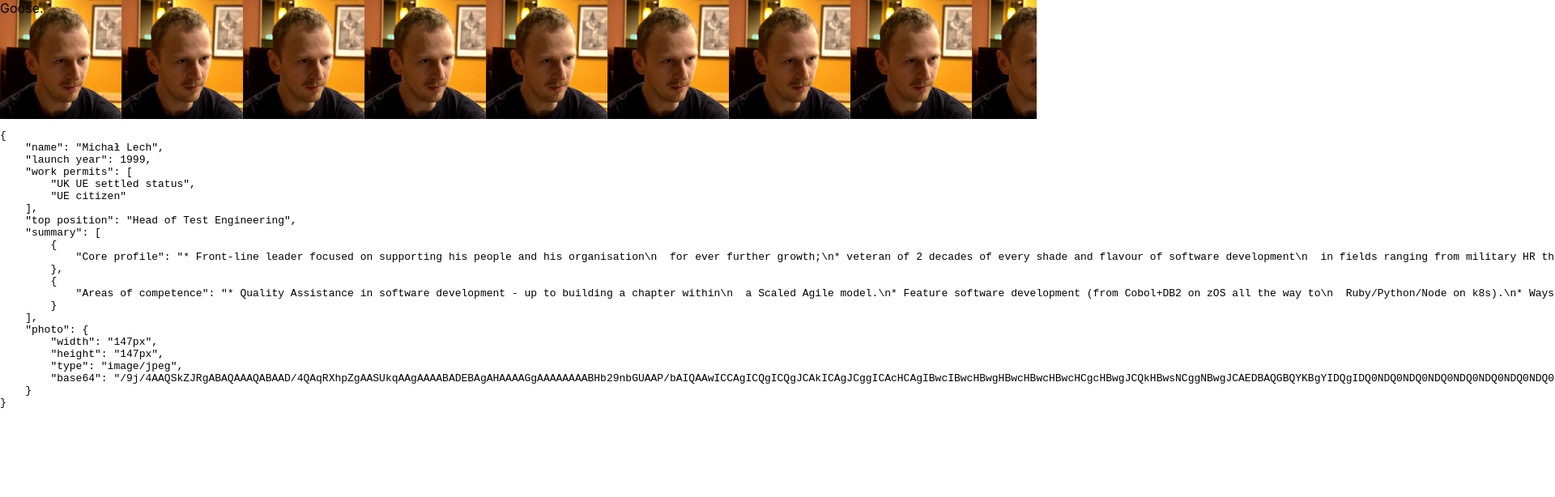
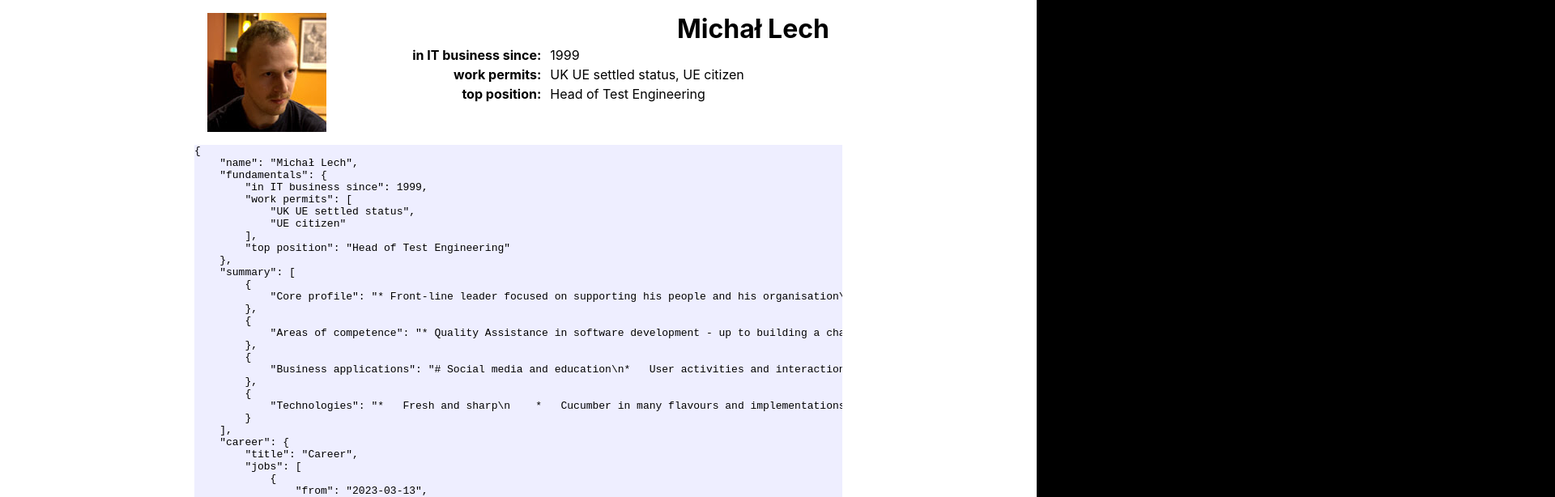
Before and after one commit to akseiya/cvml, a React (Create React App) app in the folder tsx/: page / in a window 1280 px wide. Shown: the top 614 px of the page at 81% size, 1920 px wide, since content can reach past the window. Built offline with nearby package versions, Linux system fonts and the light colour scheme.

Commit message:
header rendered as a flex box with photo disappearing at lowest widths

```diff
--- a/tsx/public/AuthorsResume.yaml
+++ b/tsx/public/AuthorsResume.yaml
@@ -1,9 +1,10 @@
 name: Michał Lech
-launch year: 1999
-work permits:
-  - UK UE settled status
-  - UE citizen
-top position: Head of Test Engineering
+fundamentals:
+  in IT business since: 1999
+  work permits:
+    - UK UE settled status
+    - UE citizen
+  top position: Head of Test Engineering
 summary:
   - Core profile: |-
       * Front-line leader focused on supporting his people and his organisation
@@ -21,6 +22,103 @@ summary:
       * Ways of working and platform design and supervision (implementation, tooling,
         spiking, preaching).
       * Platform building and maintenance (be it z/OS's Control-M or gitLab CI/CD)
+  - Business applications: |-
+      # Social media and education
+      *   User activities and interactions with tracking and analysis.
+          *   Managing and leveraging digital communities.
+          *   Content authoring with 3rd party integrated software- text, video, SCORMs.
+      # Fintech
+        *   Reconciliation (DuCo)
+        *   Cash markets
+            *   Trading platforms: orders management, matching, post-processes.
+            *   Market data systems: feed handlers, aggregators, publishers.
+        *   Derivatives trading support
+            *   Third parties structure, trading, commissions, warehouse receipts.
+            *   Data migration and reconciliation, external interfaces.
+        *   Banking systems
+            *   Corporate tables, self-service access including security.
+            *   Customer contacts, statements and mailing.
+        *   Video production
+            *   Support for gathering rushes, approval, tagging, logging, transcoding and other tasks throughout the workflow from recording to broadcast.
+  - Technologies: |-
+        *   Fresh and sharp
+            *   Cucumber in many flavours and implementations
+            *   Python, Node.js and Ruby without Rails
+            *   gitLab CI/CD (in-depth)
+            *   Dockerfiles, helm templates, kubectl
+            *   POSIX (admin/scriptmaster) and Windows (power user who enables WSL anyway)
+            *   REST with its cousins and friends (openAPI, RAML)
+            *   The Web (HTML, CSS, JS, HAML, JQ, Marionette tricks etc)
+            *   webdrivers and add-ons (webdriver.io, Capybara, site Prism, pure Selenium)
+            *   pure SQL, postgres
+        *   A day's refresher will do it
+            *   `git rebase`s from hell
+            *   Bamboo, Jenkins, Go Pipelines
+            *   Browserstack and Saucelabs
+            *   Express.js, Sinatra, Grape
+            *   Rake, make, NPM runscripts and configs
+        *   Would require a week or two to use daily again
+            *   COBOL, JCL, PHP, C++, Visual Basic, Java
+            *   Mainframe tools (TSO/ISPF/SDSF, Control-M, CICS, Serena, Xpediter)
+            *   Sequel and DataMapper, Oracle procs, DB2 with tooling
+career:
+  title: Career
+  jobs:
+    - from: 2023-03-13
+      id: GR
+      company:
+        name: Global Relay
+      position:
+        name: Lead SDET
+    - from: 2022-11
+      to:   2023-01
+      id: shred
+      company:
+        name: Schroders (inside IR35)
+      position:
+        name: QE learning lead
+      description: |-
+        # Description
+
+        Initially an attempt to liaise between 3 counterparties to deliver
+        a learning project with associated materials and processes. After
+        communications with the customer contact collapsing, I focused on
+        creating a code exercises sandbox inspired by W3Schools and the first
+        learning module delivered by it.
+
+        The project served as a clear indication where my consultancy and management
+        skills have their limits. That is: I don't really function well when completely
+        exposed on all sides with a high-difficulty "partner" on each side. I need
+        at least one solid wall to put my back against.
+    - id: athena
+      from: 2020-04-01
+      to: 2021-10-01
+      company:
+        name: British Telecom (outside IR35)
+        link: https://www.mediaandbroadcast.bt.com/vena.html
+      position:
+        name: SDET
+        link: https://testguild.com/sdet/
+        description: |-
+          # Stuff done
+          1.  Retiring a contraption based on Robot Framework (a perfect silo) and
+              replacing it with a squad-maintained CCIT suite. This was my nominal
+              job which took around 4 sprints since it needed to be in Java.
+          1.  The devops side: deployment scripts (k8s), Helm charts and gitLab CI/CD
+              workflows.
+          1.  Creating a well received E2E testing framework in Python, where all Athena
+              project conventions (regarding k8s clusters, Hashicorp Vault secrets and
+              managing JSON API-s) were encapsulated so that all boilerplate for a new
+              API could be specified with its name and the name of squad that owned it
+              (while rebels and legacy code required merciful amounts of extra code)
+          1.  Creating, reshaping and maintaining auxiliary tools (standalone mocks,
+              proxies etc).
+          1.  BDD evangelism, including broad introduction of Cucumber and constant work
+              towards having it used as intended.
+    - id: fuse
+      from: 2018-05
+      to: 2019-12
+      company: Fuse Universal
 photo:
   width: 147px
   height: 147px
--- a/tsx/src/App.css
+++ b/tsx/src/App.css
@@ -1,3 +1,36 @@
-.App {
-  text-align: center;
+* {
+  box-sizing: border-box;
+  font-size: 1em;
 }
+
+body {
+  background-color: black;
+}
+
+#root {
+  background-color: white;
+}
+
+.resume-root {
+  background-color: white;
+
+  height: 100vh;
+  max-width: 50em;
+
+  margin-left: auto;
+  margin-right: auto;
+
+  display: flex;
+  flex-direction: column;
+}
+
+main {
+  flex-grow: 10;
+  overflow-y: auto;
+}
+
+.resume-root pre {
+  background-color: #eef;
+  overflow-x: auto;
+  margin: 0;
+}
--- a/tsx/src/App.tsx
+++ b/tsx/src/App.tsx
@@ -1,12 +1,13 @@
 import './App.css';
 
-import React, { useEffect, useState } from 'react';
+import React, { useEffect } from 'react';
 
-import { resume, YAMLResume } from './Resume';
-import { jdmp } from './utils/debug';;
+import CVHeader from './CVHeader';
+import { resume } from './Resume';
+import { jdmp } from './utils/debug';
 
 export default function App() {
-  const [currentResume, setCurrentResume] = useState({} as YAMLResume);
+  const [currentResume, setCurrentResume] = resume.useState();
 
   useEffect(() => {
     resume.loadStaticDefault(setCurrentResume);
@@ -17,15 +18,12 @@ export default function App() {
   }, []);
 
   return (
-    <div>
-      <header style={resume.photoAsBG(currentResume)}>
-        Goose.
-      </header>
-      <pre>
-        {
-          jdmp(currentResume)
-        }
-      </pre>
+    <div className="resume-root">
+      <CVHeader currentResume={currentResume} />
+      <main>
+        <pre>{jdmp(currentResume)}</pre>
+      </main>
+      <footer>Some footer.</footer>
     </div>
   );
 }
--- /dev/null
+++ b/tsx/src/CVHeader.css
@@ -0,0 +1,37 @@
+.resume-root > header header {
+  font-size: 2em;
+  font-weight: bold;
+  text-align: right;
+}
+
+.resume-root > header {
+  display: flex;
+}
+
+.resume-root header div {
+  margin: 1em;
+}
+
+.resume-root header div:nth-child(1) {
+  display: none;
+}
+
+@media screen and (min-width: 670px) {
+  .resume-root header div:nth-child(1) {
+    display: block;
+  }
+}
+
+.resume-root header div:nth-child(2) {
+  flex-grow: 8;
+}
+
+.resume-root header div {
+  display: flex;
+  flex-direction: column;
+}
+
+.resume-root header th {
+  text-align: right;
+  padding-right: 0.5em;
+}
--- /dev/null
+++ b/tsx/src/CVHeader.tsx
@@ -0,0 +1,35 @@
+import './CVHeader.css';
+
+import React from 'react';
+
+import { resume, YAMLResume } from './Resume';
+
+export default function CVHeader(props: { currentResume: YAMLResume }) {
+  const { currentResume } = props;
+  if (!currentResume.name) {
+    return <header />;
+  }
+  const core = currentResume.fundamentals;
+  type CoreLine = [string, string | string[]];
+  const coreLine = (pair: CoreLine) => {
+    const [key, value] = pair;
+    return (
+      <tr>
+        <th>{key}:</th>
+        <td>{Array.isArray(value) ? value.join(', ') : value}</td>
+      </tr>
+    );
+  };
+  const coreTable = Object.entries(core).map(coreLine);
+  return (
+    <header>
+      <div style={resume.photoAsBackground(currentResume)}>&nbsp;</div>
+      <div>
+        <header>{currentResume.name}</header>
+        <table>
+          <tbody>{coreTable}</tbody>
+        </table>
+      </div>
+    </header>
+  );
+}
--- /dev/null
+++ b/tsx/src/Resume.ts
@@ -0,0 +1,45 @@
+import React, { useState } from 'react';
+import YAML from 'yaml';
+
+import httpClient from './http/client';
+
+interface ResumePhoto {
+  base64: string;
+  width: string;
+  height: string;
+  type: string;
+}
+
+export interface YAMLResume {
+  photo?: ResumePhoto;
+  name: string;
+  fundamentals: {
+    [key: string]: string | string[];
+  };
+}
+
+type ResumeStateSetter = React.Dispatch<
+  React.SetStateAction<YAMLResume>
+>;
+
+export const resume = {
+  loadStaticDefault: async (
+    setState: ResumeStateSetter
+  ): Promise<YAMLResume> => {
+    const { data } = await httpClient.getDefaultCV();
+    const structure = YAML.parse(data);
+    setState(structure);
+    return structure;
+  },
+  photoAsBackground: (structure: YAMLResume): React.CSSProperties => ({
+    ...(structure.photo
+      ? {
+          backgroundImage: `url('data:${structure.photo?.type};base64,${structure.photo?.base64}')`,
+        }
+      : {}),
+    height: structure.photo?.height,
+    width: structure.photo?.width,
+  }),
+  // eslint-disable-next-line react/hook-use-state
+  useState: () => useState({} as YAMLResume),
+};
--- a/tsx/src/Resume.tsx
+++ /dev/null
@@ -1,30 +0,0 @@
-import React from 'react';
-import YAML from 'yaml';
-
-import httpClient from './http/client';
-
-interface ResumePhoto {
-  base64: string;
-  width: string;
-  height: string;
-  type: string;
-}
-
-export interface YAMLResume {
-  photo?: ResumePhoto;
-};
-
-type ResumeStateSetter = React.Dispatch<React.SetStateAction<YAMLResume>>;
-
-export const resume = {
-  loadStaticDefault: async (setState: ResumeStateSetter): Promise<YAMLResume> => {
-    const {data} = await httpClient.getDefaultCV();
-    const structure = YAML.parse(data);
-    setState(structure);
-    return structure;
-  },
-  photoAsBG: (structure: YAMLResume): React.CSSProperties => ({
-    backgroundImage: `url('data:${structure.photo?.type};base64,${structure.photo?.base64}')` ,
-    height: structure.photo?.height
-  })
-};
--- a/tsx/src/http/client.ts
+++ b/tsx/src/http/client.ts
@@ -8,5 +8,5 @@ const getDefaultCV = async () => {
 
 // eslint-disable-next-line one-var
 export default {
-  getDefaultCV
+  getDefaultCV,
 };
--- a/tsx/src/index.css
+++ b/tsx/src/index.css
@@ -1,8 +1,9 @@
 body {
+  background-color: white;
   margin: 0;
-  font-family: -apple-system, BlinkMacSystemFont, 'Segoe UI', 'Roboto', 'Oxygen',
-    'Ubuntu', 'Cantarell', 'Fira Sans', 'Droid Sans', 'Helvetica Neue',
-    sans-serif;
+  font-family: -apple-system, BlinkMacSystemFont, 'Segoe UI', 'Roboto',
+    'Oxygen', 'Ubuntu', 'Cantarell', 'Fira Sans', 'Droid Sans',
+    'Helvetica Neue', sans-serif;
   -webkit-font-smoothing: antialiased;
   -moz-osx-font-smoothing: grayscale;
 }
```
Also changed, not shown: tsx/src/reportWebVitals.ts (+9 -7 lines), tsx/.eslintrc.yml, tsx/src/utils/debug.ts (line endings or trailing spaces).
